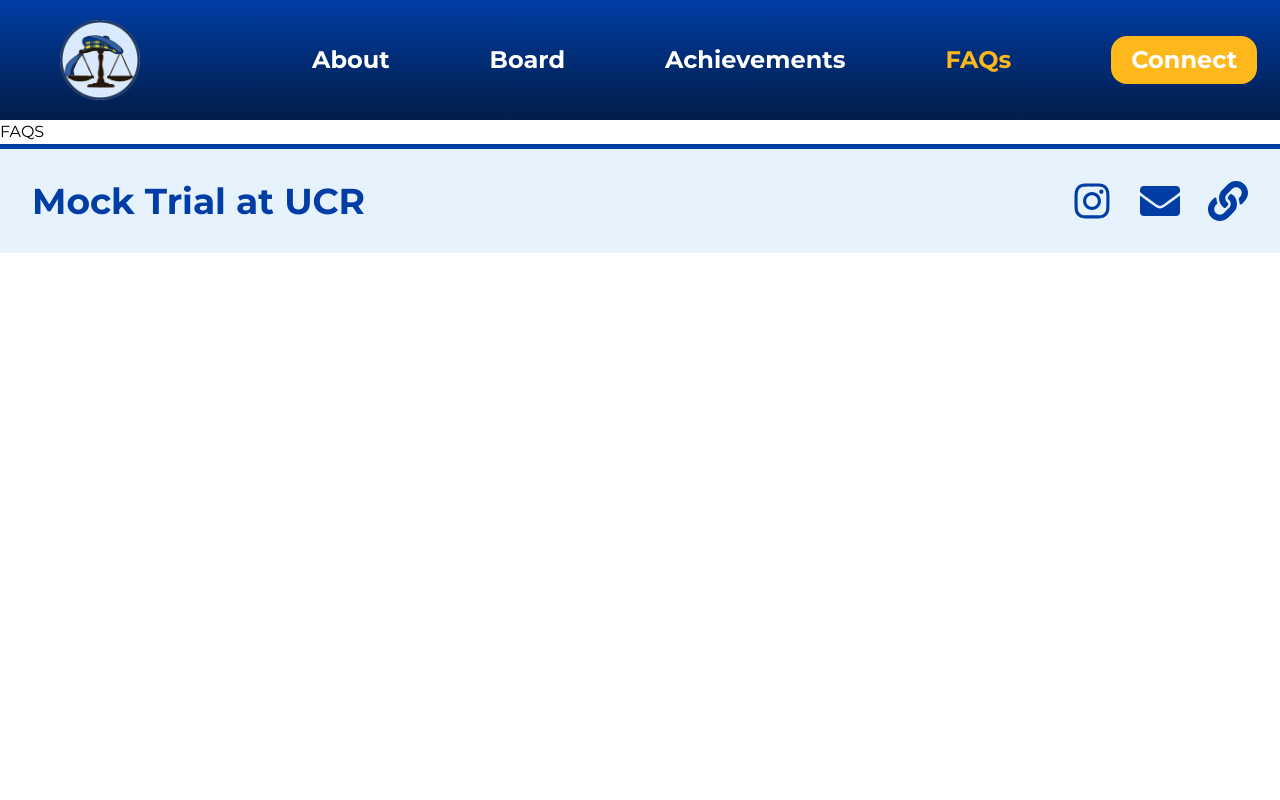
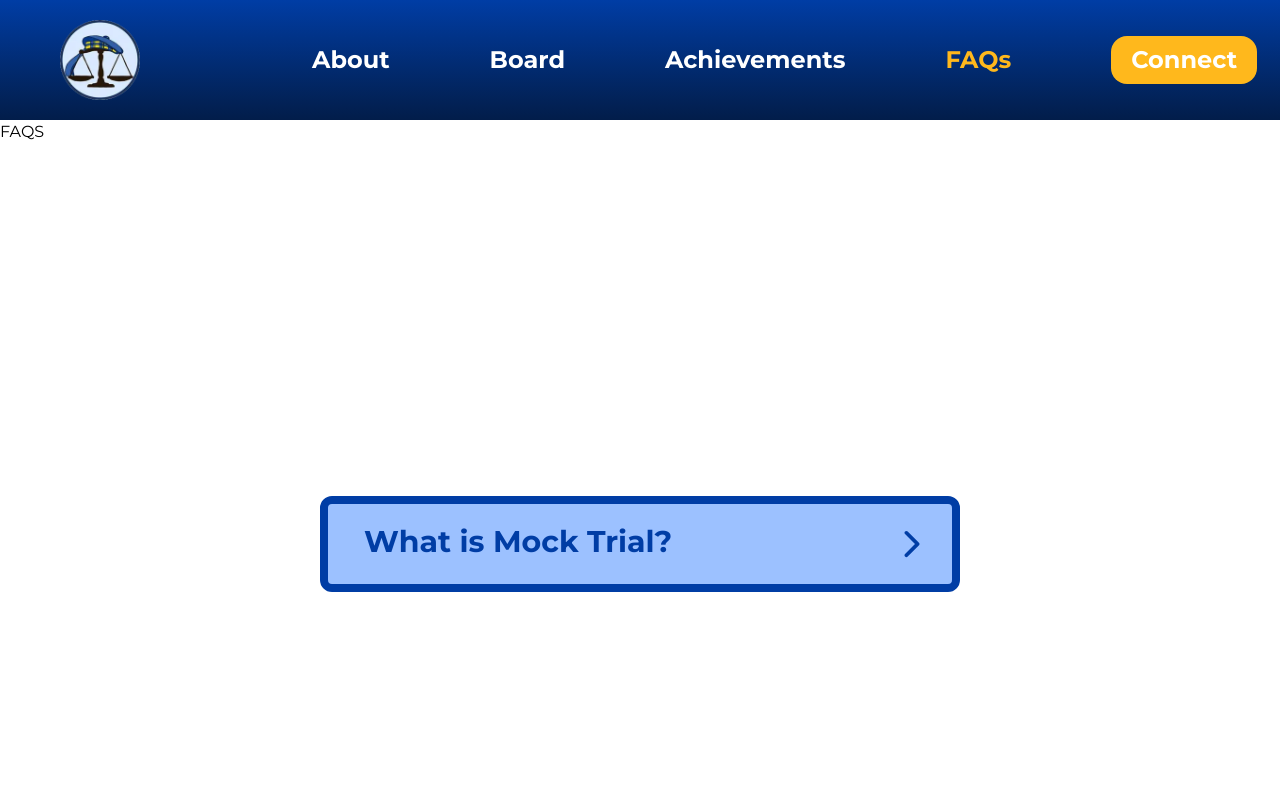
Before and after one commit to acm-ucr/mock-trial-website, a Next.js app: page /faqs in a window 1280 px wide. Shown: the top 800 px of the page. Built offline with nearby package versions, Linux system fonts and the light colour scheme.

Commit message:
Worked on the 'What is Mock Trial?' component

```diff
--- a/package.json
+++ b/package.json
@@ -14,7 +14,7 @@
   "dependencies": {
     "@tanstack/react-query": "5.69.0",
     "lucide-react": "0.484.0",
-    "next": "15.2.4",
+    "next": "^15.5.5",
     "react": "19.0.0",
     "react-dom": "19.0.0",
     "react-icons": "^5.5.0"
@@ -28,7 +28,7 @@
     "@types/react-dom": "19.0.3",
     "@typescript-eslint/eslint-plugin": "8.28.0",
     "@typescript-eslint/parser": "8.28.0",
-    "eslint": "9.23.0",
+    "eslint": "^9.37.0",
     "eslint-config-prettier": "10.1.1",
     "eslint-plugin-prettier": "5.2.5",
     "eslint-plugin-react": "7.37.4",
--- a/src/app/faqs/page.tsx
+++ b/src/app/faqs/page.tsx
@@ -1,5 +1,13 @@
+import WhatIsMock from "@/components/faqs/WhatIsMock";
 const FAQS = () => {
-  return <div className="">FAQS</div>;
+  return (
+    <div className="">
+      FAQS
+      <div className="flex h-screen w-screen items-center justify-center">
+        <WhatIsMock />
+      </div>
+    </div>
+  );
 };
 
 export default FAQS;
--- /dev/null
+++ b/src/components/faqs/WhatIsMock.tsx
@@ -0,0 +1,12 @@
+import { IoIosArrowForward } from "react-icons/io";
+const WhatIsMock = () => {
+  return (
+    <div className="bg-mocktrial-seablue text-mocktrial-blue border-mocktrial-blue flex w-1/2 rounded-xl border-8 p-5">
+      <div className="text-mocktrial-blue pl-4 text-3xl font-bold">
+        What is Mock Trial?
+      </div>
+      <IoIosArrowForward className="ml-auto h-10 w-10"></IoIosArrowForward>
+    </div>
+  );
+};
+export default WhatIsMock;
```
Also changed, not shown: 1 other file (tests, documents, lock files or other folders).
